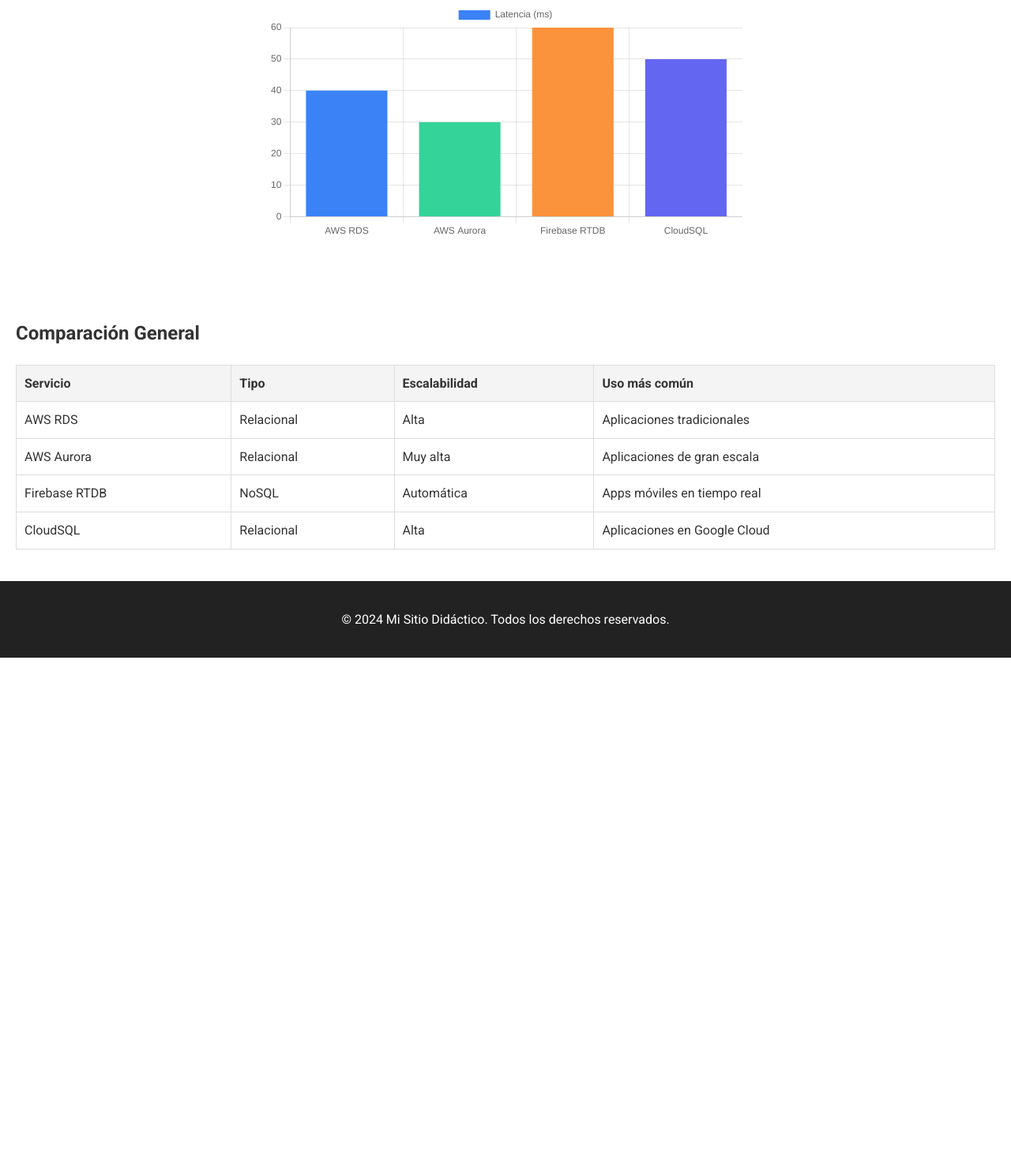
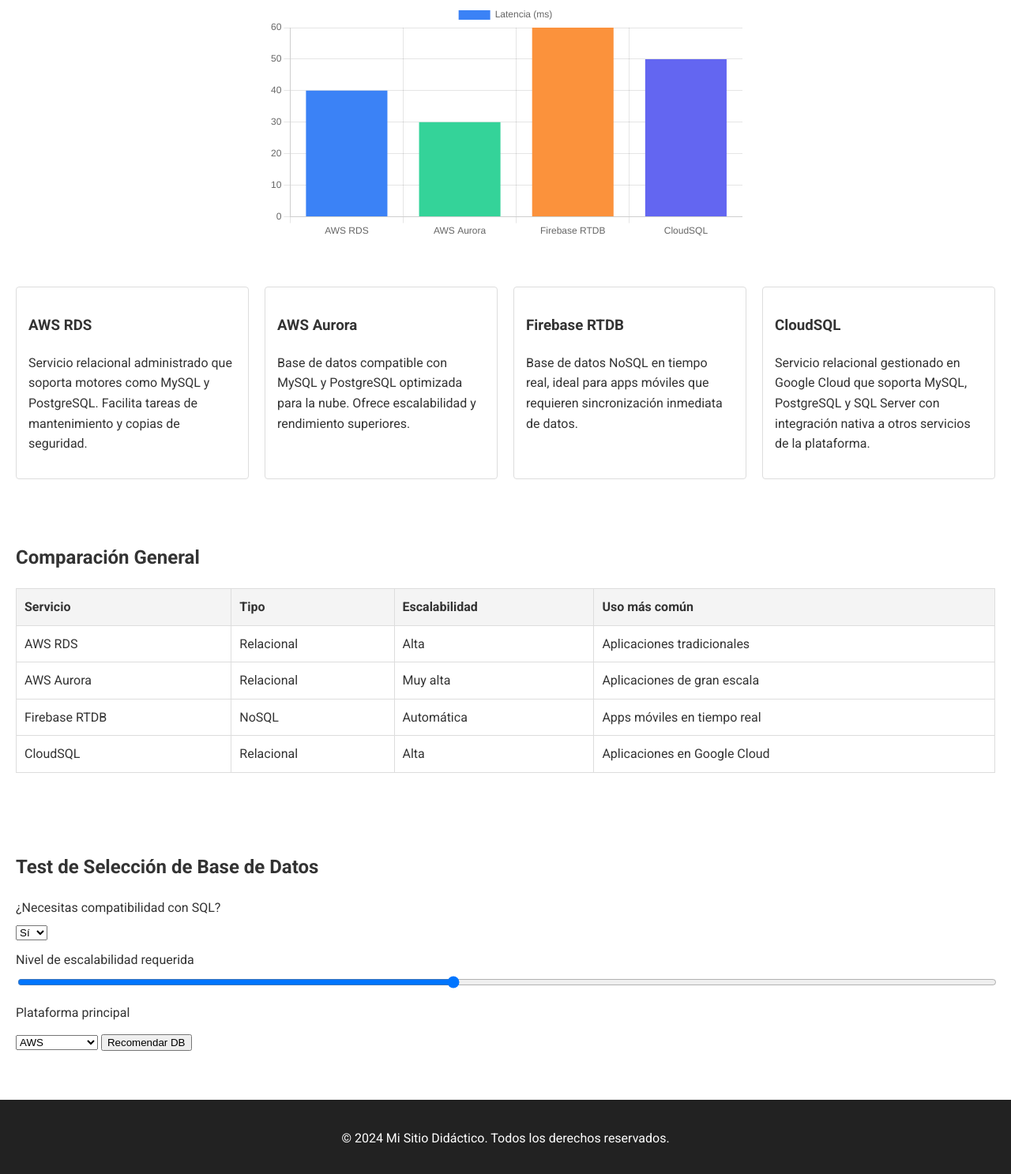
Before and after one commit to ariasllaguno1/codex, a plain HTML site: page index.html in a window 1280 px wide. Shown: the part 405-1892 px from the top of the page at 79% size. Before the commit the page ends 1238 px from the top, so only its background shows below. Drawn offline with nearby package versions, Linux system fonts and the light colour scheme.

Commit message:
Add info panels and interactive DB selection test

```diff
--- a/index.html
+++ b/index.html
@@ -16,6 +16,25 @@
     <section class="chart">
         <h2>Ejemplo de latencias</h2>
         <canvas id="latenciaChart" width="400" height="200"></canvas>
+    </section>
+
+    <section class="info-panels">
+        <div class="panel">
+            <h3>AWS RDS</h3>
+            <p>Servicio relacional administrado que soporta motores como MySQL y PostgreSQL. Facilita tareas de mantenimiento y copias de seguridad.</p>
+        </div>
+        <div class="panel">
+            <h3>AWS Aurora</h3>
+            <p>Base de datos compatible con MySQL y PostgreSQL optimizada para la nube. Ofrece escalabilidad y rendimiento superiores.</p>
+        </div>
+        <div class="panel">
+            <h3>Firebase RTDB</h3>
+            <p>Base de datos NoSQL en tiempo real, ideal para apps móviles que requieren sincronización inmediata de datos.</p>
+        </div>
+        <div class="panel">
+            <h3>CloudSQL</h3>
+            <p>Servicio relacional gestionado en Google Cloud que soporta MySQL, PostgreSQL y SQL Server con integración nativa a otros servicios de la plataforma.</p>
+        </div>
     </section>
 
     <section class="comparacion">
@@ -58,6 +77,29 @@
         </table>
     </section>
 
+    <section class="test">
+        <h2>Test de Selección de Base de Datos</h2>
+        <form id="dbTest">
+            <label for="sql">¿Necesitas compatibilidad con SQL?</label>
+            <select id="sql">
+                <option value="si">Sí</option>
+                <option value="no">No</option>
+            </select>
+
+            <label for="escala">Nivel de escalabilidad requerida</label>
+            <input type="range" id="escala" min="1" max="10" value="5">
+
+            <label for="plataforma">Plataforma principal</label>
+            <select id="plataforma">
+                <option value="aws">AWS</option>
+                <option value="gcp">Google Cloud</option>
+            </select>
+
+            <button type="button" id="recomendar">Recomendar DB</button>
+        </form>
+        <div id="resultado"></div>
+    </section>
+
     <footer>
         <p>&copy; 2024 Mi Sitio Didáctico. Todos los derechos reservados.</p>
     </footer>
@@ -84,6 +126,26 @@
             }
         }
     });
+
+    document.getElementById('recomendar').addEventListener('click', function() {
+        const necesitaSql = document.getElementById('sql').value;
+        const escala = parseInt(document.getElementById('escala').value, 10);
+        const plataforma = document.getElementById('plataforma').value;
+
+        let recomendacion = '';
+
+        if (necesitaSql === 'no') {
+            recomendacion = 'Firebase RTDB';
+        } else {
+            if (plataforma === 'aws') {
+                recomendacion = escala >= 7 ? 'AWS Aurora' : 'AWS RDS';
+            } else {
+                recomendacion = 'CloudSQL';
+            }
+        }
+
+        document.getElementById('resultado').textContent = 'Recomendación: ' + recomendacion;
+    });
     </script>
 </body>
 </html>
--- a/style.css
+++ b/style.css
@@ -33,6 +33,21 @@ body {
     border-collapse: collapse;
 }
 
+.info-panels {
+    display: flex;
+    flex-wrap: wrap;
+    gap: 20px;
+    padding: 20px;
+}
+
+.info-panels .panel {
+    flex: 1 1 200px;
+    border: 1px solid #ddd;
+    padding: 15px;
+    background: #fff;
+    border-radius: 4px;
+}
+
 .comparacion th,
 .comparacion td {
     padding: 10px;
@@ -50,3 +65,25 @@ footer {
     background: #222;
     color: #fff;
 }
+
+.test {
+    padding: 40px 20px;
+}
+
+.test label {
+    display: block;
+    margin: 10px 0 5px;
+}
+
+.test input[type=range] {
+    width: 100%;
+}
+
+.test button {
+    margin-top: 10px;
+}
+
+#resultado {
+    margin-top: 20px;
+    font-weight: bold;
+}
```
